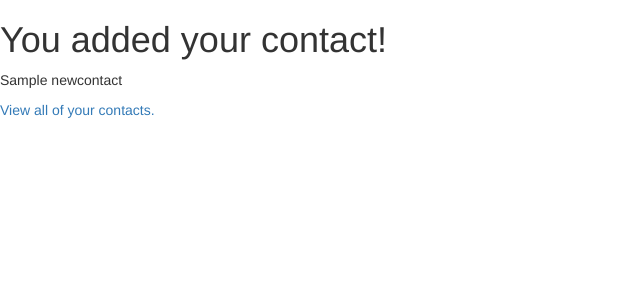
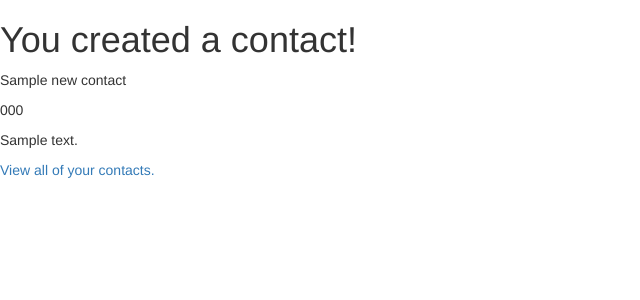
Before and after one commit to bjkropff/march6, a PHP site: template views/add.twig in a window 1280 px wide. Shown: the top 300 px of the page, without its empty margins (0-640 px from the left). Run offline with PHP 8.4, Linux system fonts and the light colour scheme; the template is opened without the code that fills it: most values are stand-ins (such as "Sample title", 1, 10 or a date in 2020); some libraries are stand-ins or nearby versions.

Commit message:
corrected errors in declaring varibles and methods

```diff
--- a/app/app.php
+++ b/app/app.php
@@ -16,18 +16,18 @@
   ));
 
   $app->get("/", function() use ($app) {
-
     return $app['twig']->render('contacts.twig', array('contact' => Contact::getAll()));
   });
 
-  $app->post("/contacts", function() use ($app) {
+  $app->post("/create_contact", function() use ($app) {
     $contact = new Contact($_POST['name'], $_POST['phone'], $_POST['address']);
     $contact->save();
     return $app['twig']->render('add.twig', array('newContact' => $contact));
+    $contact->save();
 
   });
 
-  $app->post("/delete", function() use ($app) {
+  $app->post("/delete_contacts", function() use ($app) {
     Contact::deleteAll();
     return $app['twig']->render('delete.twig');
   });
--- a/src/Contact.php
+++ b/src/Contact.php
@@ -24,7 +24,7 @@
 
       function setPhone($new_phone)
       {
-          $this->name = (string) $new_phone;
+          $this->phone = (string) $new_phone;
       }
 
       function getPhone()
--- a/views/add.twig
+++ b/views/add.twig
@@ -5,8 +5,10 @@
         <title>Contact Added</title>
     </head>
     <body>
-        <h1>You added your contact!</h1>
-        <p>{{ newcontact.getName }}</p>
+        <h1>You created a contact!</h1>
+        <p>{{ newContact.getName }}</p>
+        <p>{{ newContact.getPhone }}</p>
+        <p>{{ newContact.getAddress }}</p>
         <p><a href='/'>View all of your contacts.</a></p>
     </body>
 </html>
--- a/views/contacts.twig
+++ b/views/contacts.twig
@@ -20,7 +20,7 @@
 
 
 
-        <form action='/contacts' method='post'>
+        <form action='/create_contact' method='post'>
             <h3>Enter new contact information here</h3>
             <label for='name'>Name</label>
             <input id='name' name='name' type='text'>
@@ -35,7 +35,7 @@
             <button type='submit'>Add Contact</button>
         </form>
         <br />
-        <form action='/delete' method='post'>
+        <form action='/delete_contacts' method='post'>
             <button type='submit'>Delete All Contacts</button>
         </form>
     </body>
--- a/views/delete.twig
+++ b/views/delete.twig
@@ -5,7 +5,7 @@
         <title>Contacts Deleted</title>
     </head>
     <body>
-        <h1>List Cleared!</h1>
+        <h1>Address book cleared!</h1>
         <p><a href='/'>Home</a></p>
     </body>
 </html>
```
Also changed, not shown: 2 other files. Lines whose indentation alone changed are shown as unchanged.
